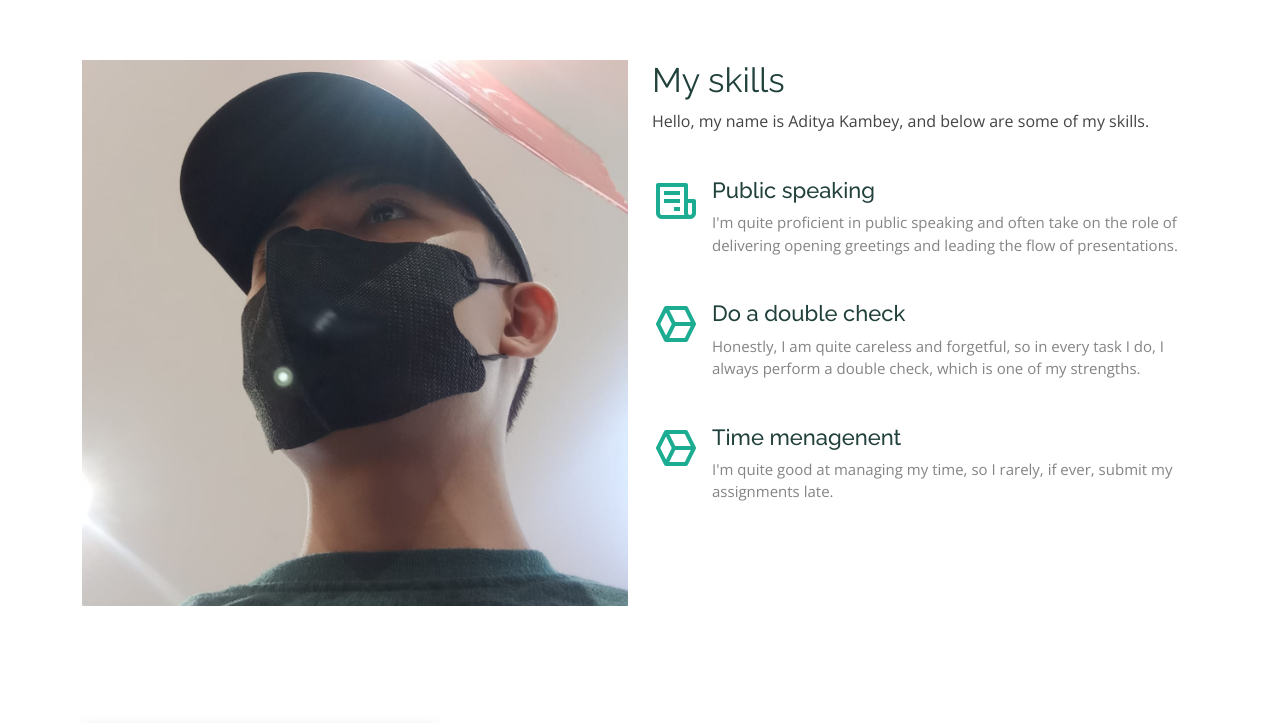
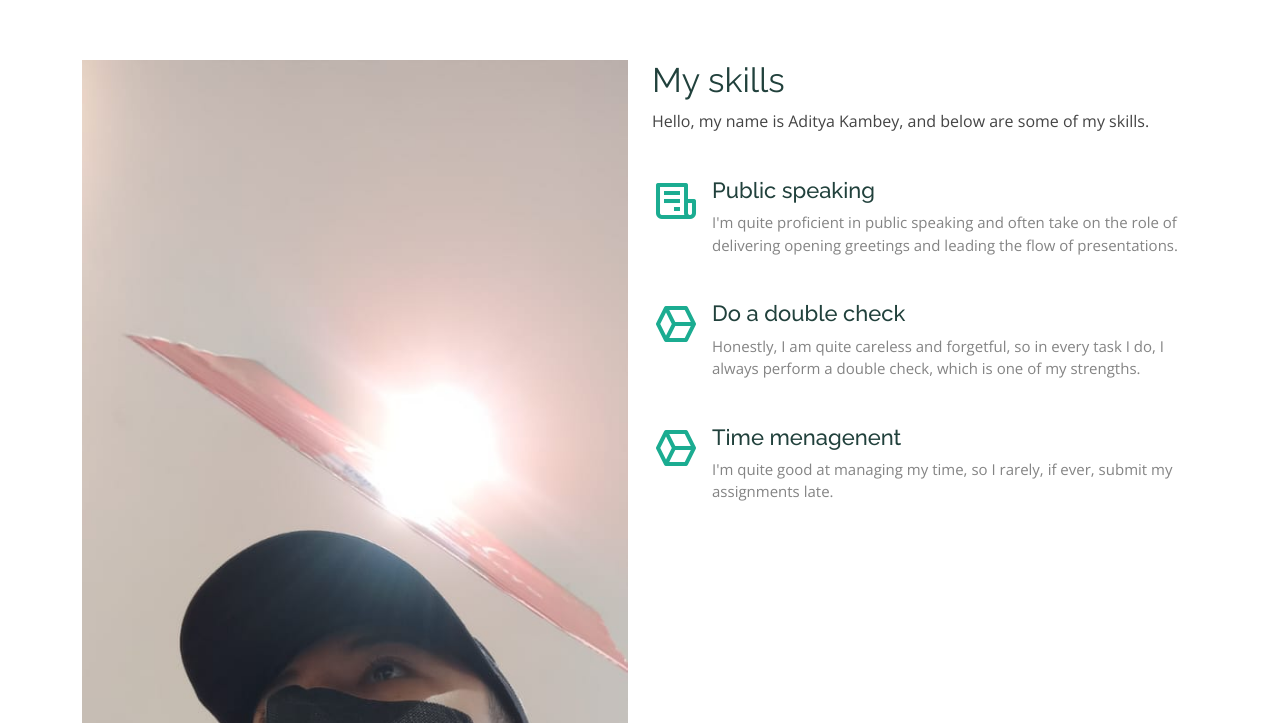
Before and after one commit to bet100xwp/website-personal, a plain HTML site: page index.html in a window 1280 px wide. Shown: the part 800-1523 px from the top of the page. Drawn offline with nearby package versions, Linux system fonts and the light colour scheme; files whose address does not match are found by name.

Commit message:
Update index.html

```diff
--- a/index.html
+++ b/index.html
@@ -98,7 +98,7 @@
 
         <div class="row">
           <div class="col-xl-6 col-lg-7" data-aos="fade-right">
-            <img src="assets\img\Awal_2.jpg" class="img-fluid" alt="">
+            <img src="assets\img\Awal_1.jpg" class="img-fluid" alt="">
           </div>
           <div class="col-xl-6 col-lg-5 pt-5 pt-lg-0">
             <h3 data-aos="fade-up">My skills</h3>
```
